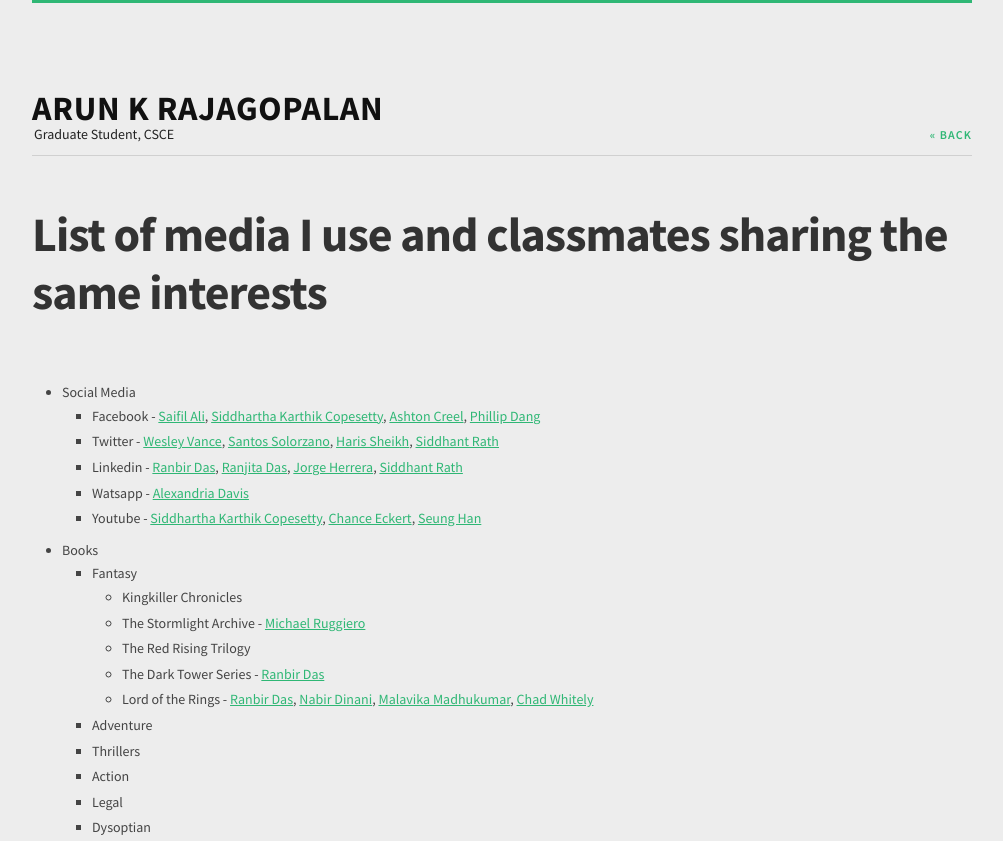
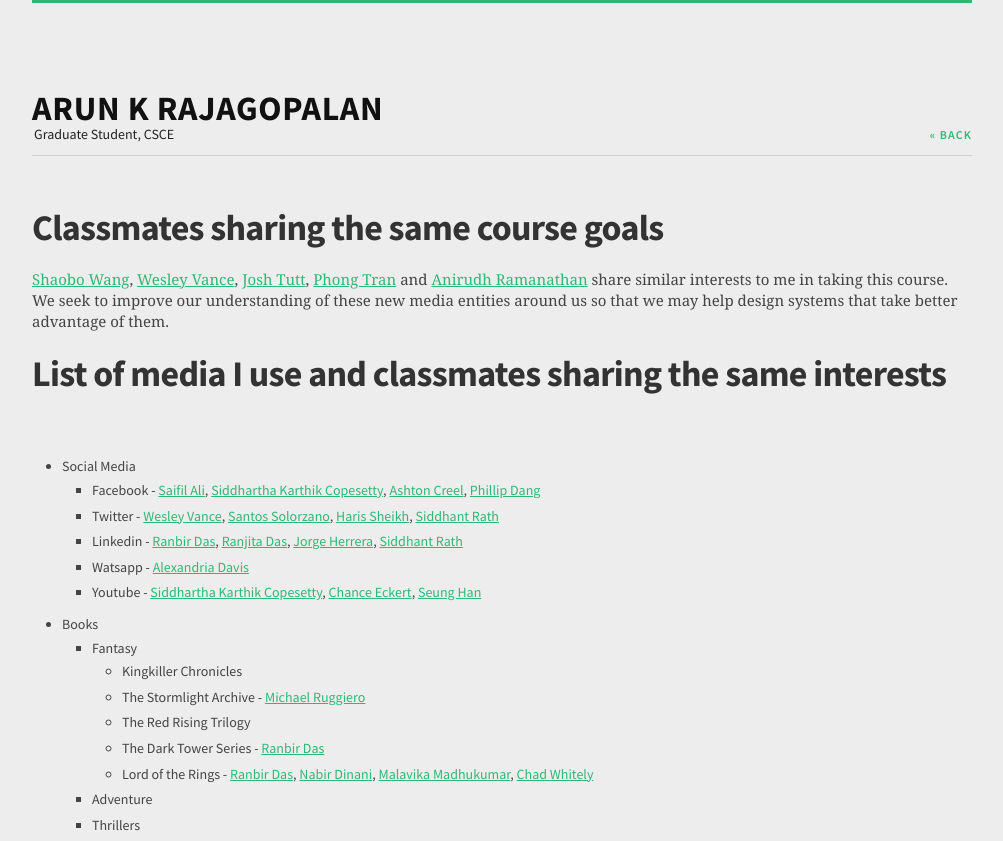
Before and after one commit to arunxls/CSCE_656, a plain HTML site: page assignments/assignment_2/index.html in a window 1280 px wide. Shown: the top 841 px of the page, without its empty margins (138-1141 px from the left). Drawn offline with Linux system fonts and the light colour scheme.

Commit message:
Added content to assignment 2

```diff
--- a/assignments/assignment_2/index.html
+++ b/assignments/assignment_2/index.html
@@ -68,8 +68,11 @@
 	<div id="detailView" class="sixteen columns" >
 
 		<div id="detailViewText">
-
-			<p><strong><h1>List of media I use and classmates sharing the same interests</h1></strong></p>
+			<p><strong><h2>Classmates sharing the same course goals</h2></strong></p>
+			<div class="textViewAssignment">
+			<a href="http://shaobo-wang.branded.me/" target="_blank">Shaobo Wang</a>, <a href="http://wesadvance.postsdeck.com/contents/list-of-media" target="_blank">Wesley Vance</a>, <a href="http://people.tamu.edu/~josh.tutt/" target="_blank">Josh Tutt</a>, <a href="http://tranfong1991.github.io/" target="_blank">Phong Tran</a> and <a href="http://foxish.github.io/656/" target="_blank">Anirudh Ramanathan</a> share similar interests to me in taking this course. We seek to improve our understanding of these new media entities around us so that we may help design systems that take better advantage of them.
+			</div>
+			<p><strong><h2>List of media I use and classmates sharing the same interests</h2></strong></p>
 
 			<br>
 			<br>
--- a/css/base.css
+++ b/css/base.css
@@ -1052,6 +1052,13 @@ nav ul li button:hover, nav ul li button:active, nav ul li button:focus, nav ul
 	overflow: hidden;
 }
 
+.textViewAssignment {
+    font-family: Georgia, Arial, sans-serif;
+    font-weight: normal;
+    font-style: normal;
+    font-size: 15px;
+}
+
 .projectInfo h4 {
 	font-family: Arial, sans-serif;
 	font-weight: bold;
```
